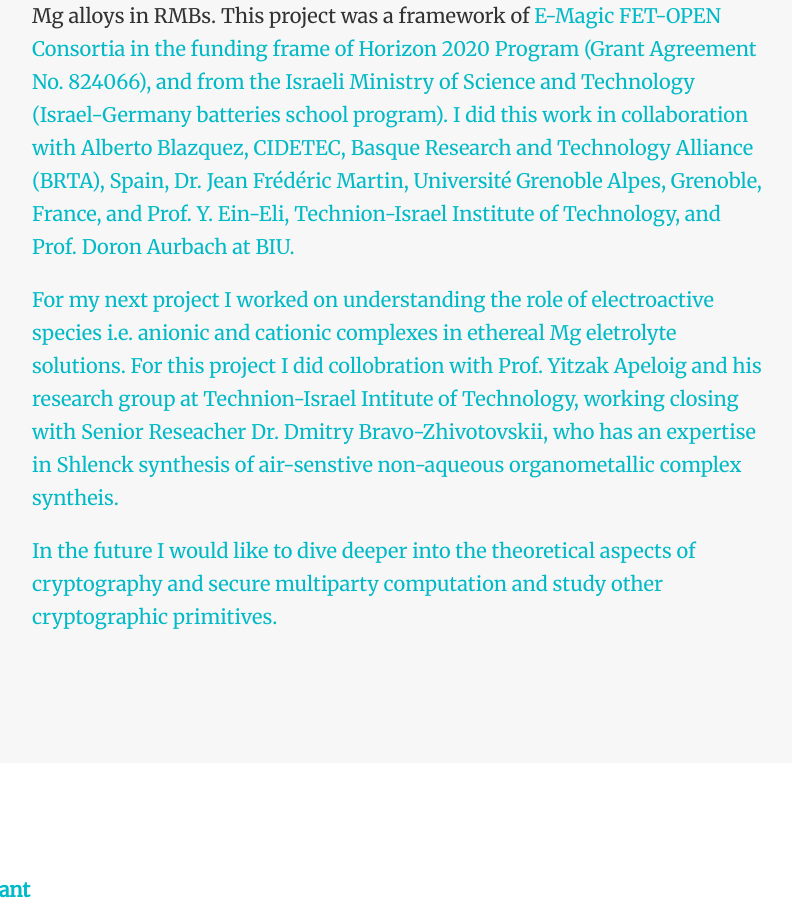
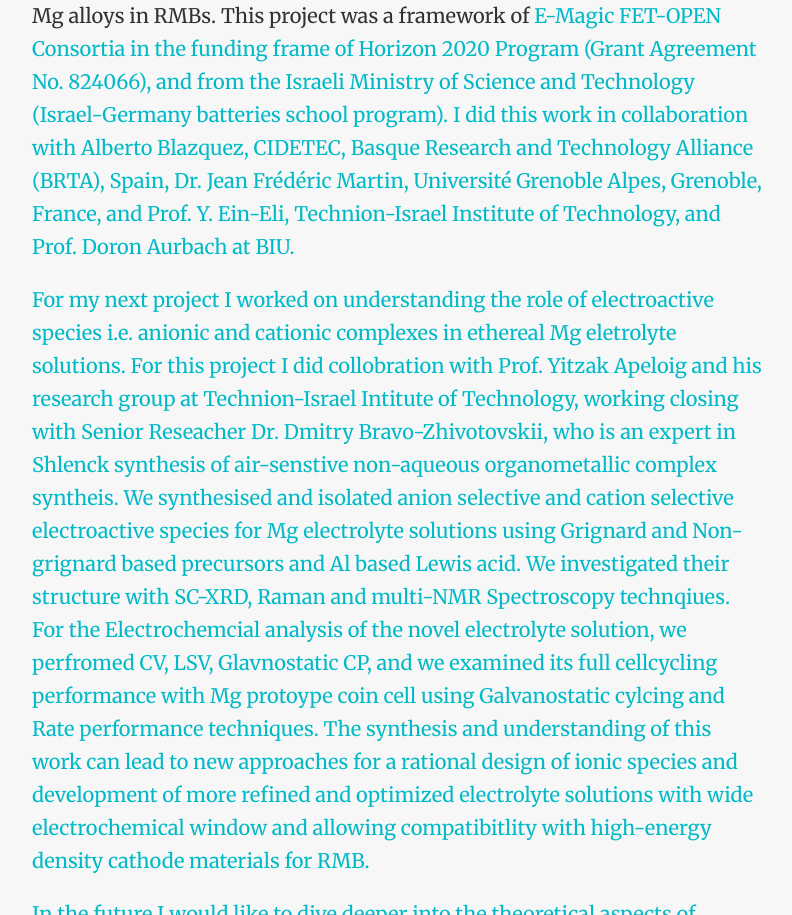
Before and after one commit to Ananya-Maddegalla/ananya-maddegalla.github.io, a plain HTML site: page index.html in a window 1280 px wide. Shown: the part 1885-2800 px from the top of the page, without its empty margins (433-1225 px from the left). Drawn offline with nearby package versions, Linux system fonts and the light colour scheme; some icons are missing.

Commit message:
Update index.html

```diff
--- a/index.html
+++ b/index.html
@@ -274,7 +274,7 @@
       I have 5 years of experience in battery electrochemistry, specializing in DOE, testing, and analyzing cell performance for Magnesium anode, cathode, and non-aqueous Mg electrolyte chemistries for Rechargeable Mg batteries. Additionally, I have experience in Li-ion and Na-ion batteries beyond my Ph.D. thesis work.
       I am an expert in pre- and  post-physical, chemical data characterization,  electrode fabrication, and validation of  material performance for coin cell and 3-electrode cell systems.
       I graduated with Master of Science and Bacehlor of Science (Research) in Chemistry with a thesis in desigining Electrocatalysts from <a href="https://ug.iisc.ac.in/" target="_blank"> Indian Institute of Science (IISc), Bengaluru</a>.
-      I did my Master's and Bachelor's thesis under <a href="http://www.mrc.iisc.ac.in/karuna-kar-nanda/" target="_blank">Prof. Karuna Kar Nanda, from Material Research Centre (MRC), IISc, Bengaluru</a>.
+      I did my Master's and Bachelor's thesis under <a href="http://www.mrc.iisc.ac.in/karuna-kar-nanda/" target="_blank">Prof. Karuna Kar Nanda, from Material Research Centre (MRC), IISc, Bengaluru.</a>
       </p>
 
 <p>Here is my <a href="files/CV.pdf" target="_blank">CV</a>.</p>
@@ -373,10 +373,11 @@
   <a href="https://t3.technion.ac.il/researcher/ein-eli-yair/"> Prof. Y. Ein-Eli, Technion-Israel Institute of Technology,
     and <a href="https://aurbach-lab.com/doron-aurbach/"> Prof. Doron Aurbach at BIU.</p>
 
-<p> For my next project I worked on understanding the role of electroactive species i.e. anionic and cationic complexes in ethereal Mg eletrolyte solutions.
+<p>For my next project I worked on understanding the role of electroactive species i.e. anionic and cationic complexes in ethereal Mg eletrolyte solutions.
   For this project I did collobration with <a href="https://chemistry.technion.ac.il/en/team/yitzhak-apeloig/">Prof. Yitzak Apeloig and his research group at <a href="https://chemistry.technion.ac.il/en/">Technion-Israel Intitute of Technology,
-    working closing with <a href="https://www.researchgate.net/profile/Dmitry-Bravo-Zhivotovskii-2"> Senior Reseacher Dr. Dmitry Bravo-Zhivotovskii, who has an expertise in Shlenck synthesis of air-senstive non-aqueous organometallic complex syntheis.
-</p>
+  working closing with <a href="https://www.researchgate.net/profile/Dmitry-Bravo-Zhivotovskii-2"> Senior Reseacher Dr. Dmitry Bravo-Zhivotovskii, who is an expert in Shlenck synthesis of air-senstive non-aqueous organometallic complex syntheis.
+  We synthesised and isolated anion selective and cation selective electroactive species for Mg electrolyte solutions using Grignard and Non-grignard based precursors and Al based Lewis acid. We investigated their structure with SC-XRD, Raman and multi-NMR Spectroscopy technqiues.
+  For the Electrochemcial analysis of the novel electrolyte solution, we perfromed CV, LSV, Glavnostatic CP, and we examined its full cellcycling performance with Mg protoype coin cell using Galvanostatic cylcing and Rate performance techniques. The synthesis and understanding of this work can lead to new approaches for a rational design of ionic species and development of more refined and optimized electrolyte solutions with wide electrochemical window and allowing compatibitlity with high-energy density cathode materials for RMB.</p>
 
 <p></p>
 
```
